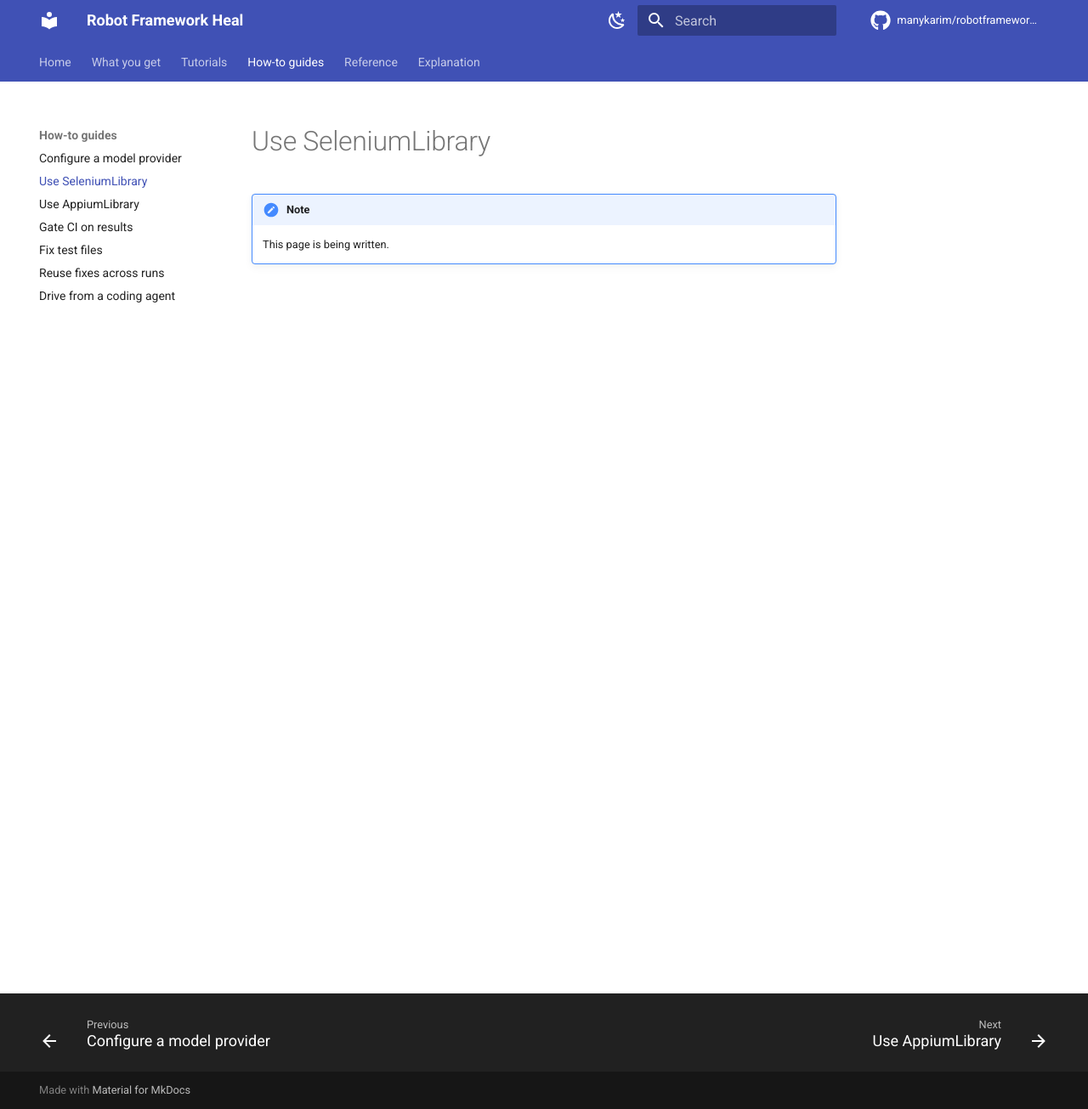
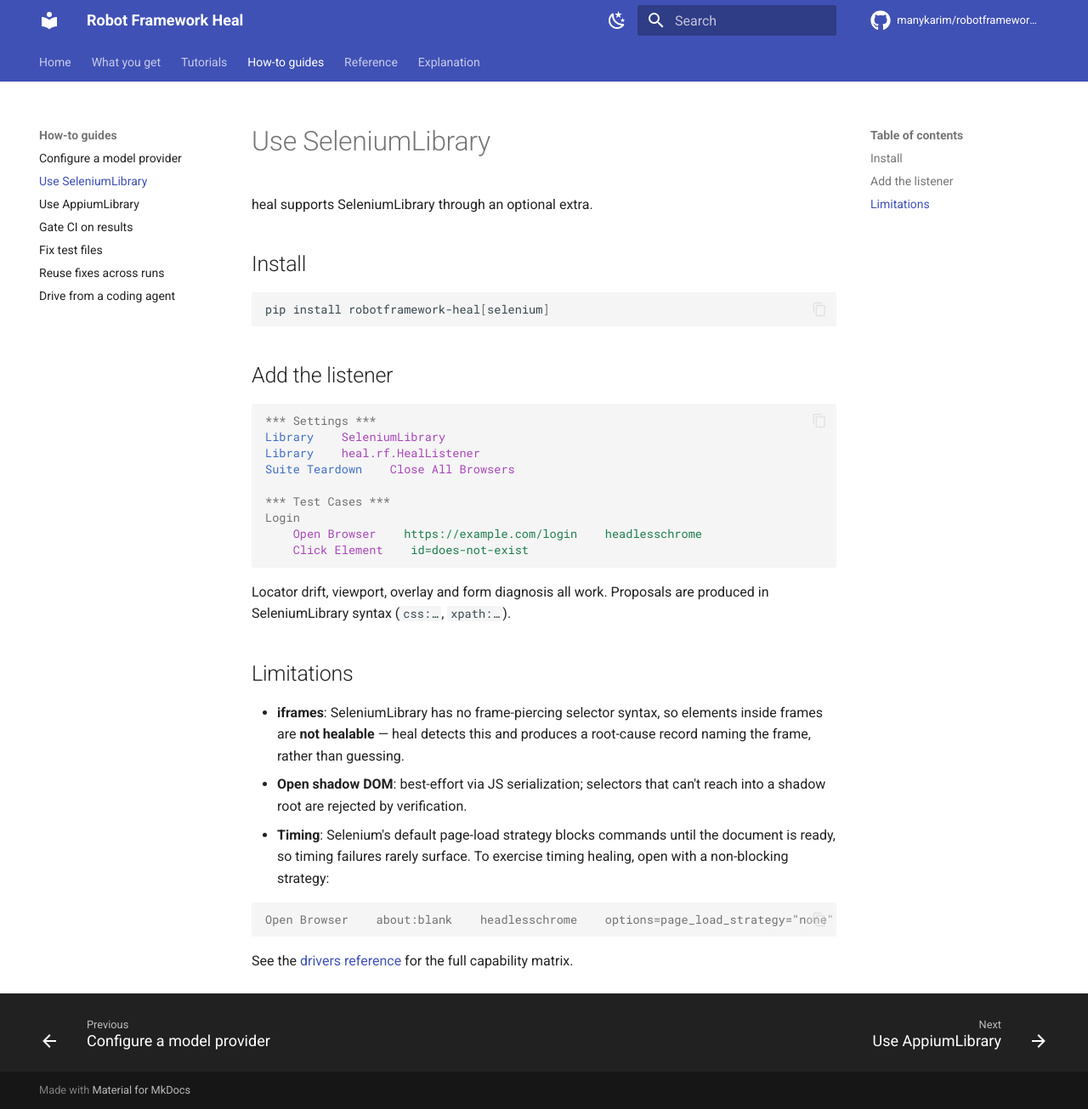
Before and after one commit to manykarim/robotframework-heal, an MkDocs documentation site: the page built from docs/how-to/selenium.md, in a window 1280 px wide and 1305 px high. Shown: the whole window at 85% size. Built offline with MkDocs 1.6.1 and Material for MkDocs 9.7.7, drawn with Linux system fonts in a browser that asks for light colours; comment, search, counter and statistics services are not loaded; the version menu is left out.

Commit message:
Task 4.3: Selenium and Appium how-to guides
Co-Authored-By: Claude Fable 5 <noreply@anthropic.com>

````diff
--- a/docs/how-to/selenium.md
+++ b/docs/how-to/selenium.md
@@ -1,4 +1,43 @@
 # Use SeleniumLibrary
 
-!!! note
-    This page is being written.
+heal supports SeleniumLibrary through an optional extra.
+
+## Install
+
+```bash
+pip install robotframework-heal[selenium]
+```
+
+## Add the listener
+
+```robotframework
+*** Settings ***
+Library    SeleniumLibrary
+Library    heal.rf.HealListener
+Suite Teardown    Close All Browsers
+
+*** Test Cases ***
+Login
+    Open Browser    https://example.com/login    headlesschrome
+    Click Element    id=does-not-exist
+```
+
+Locator drift, viewport, overlay and form diagnosis all work. Proposals are
+produced in SeleniumLibrary syntax (`css:…`, `xpath:…`).
+
+## Limitations
+
+- **iframes**: SeleniumLibrary has no frame-piercing selector syntax, so elements
+  inside frames are **not healable** — heal detects this and produces a root-cause
+  record naming the frame, rather than guessing.
+- **Open shadow DOM**: best-effort via JS serialization; selectors that can't
+  reach into a shadow root are rejected by verification.
+- **Timing**: Selenium's default page-load strategy blocks commands until the
+  document is ready, so timing failures rarely surface. To exercise timing
+  healing, open with a non-blocking strategy:
+
+  ```robotframework
+  Open Browser    about:blank    headlesschrome    options=page_load_strategy="none"
+  ```
+
+See the [drivers reference](../reference/drivers.md) for the full capability matrix.
````
Also changed, not shown: docs/how-to/appium.md (+27 -2 lines), openspec/changes/comprehensive-docs-site/tasks.md (+1 -1 lines).
